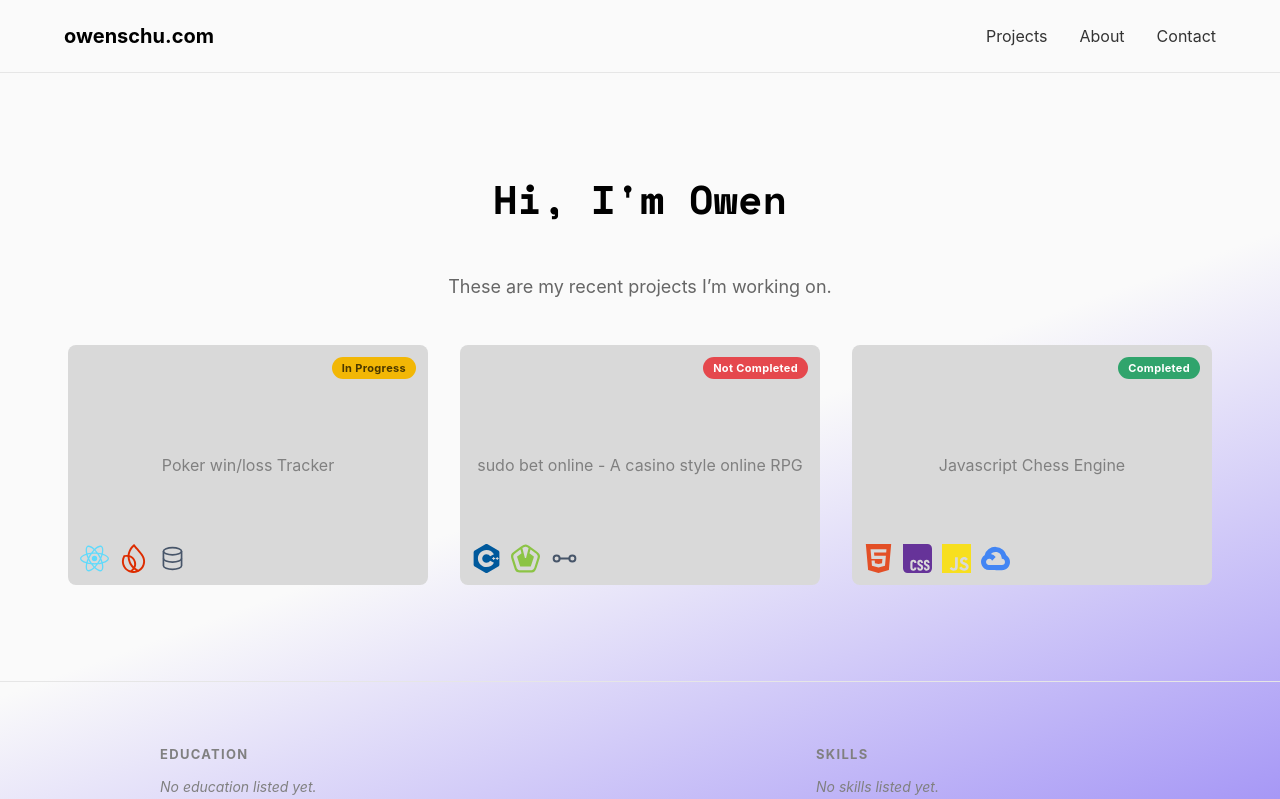
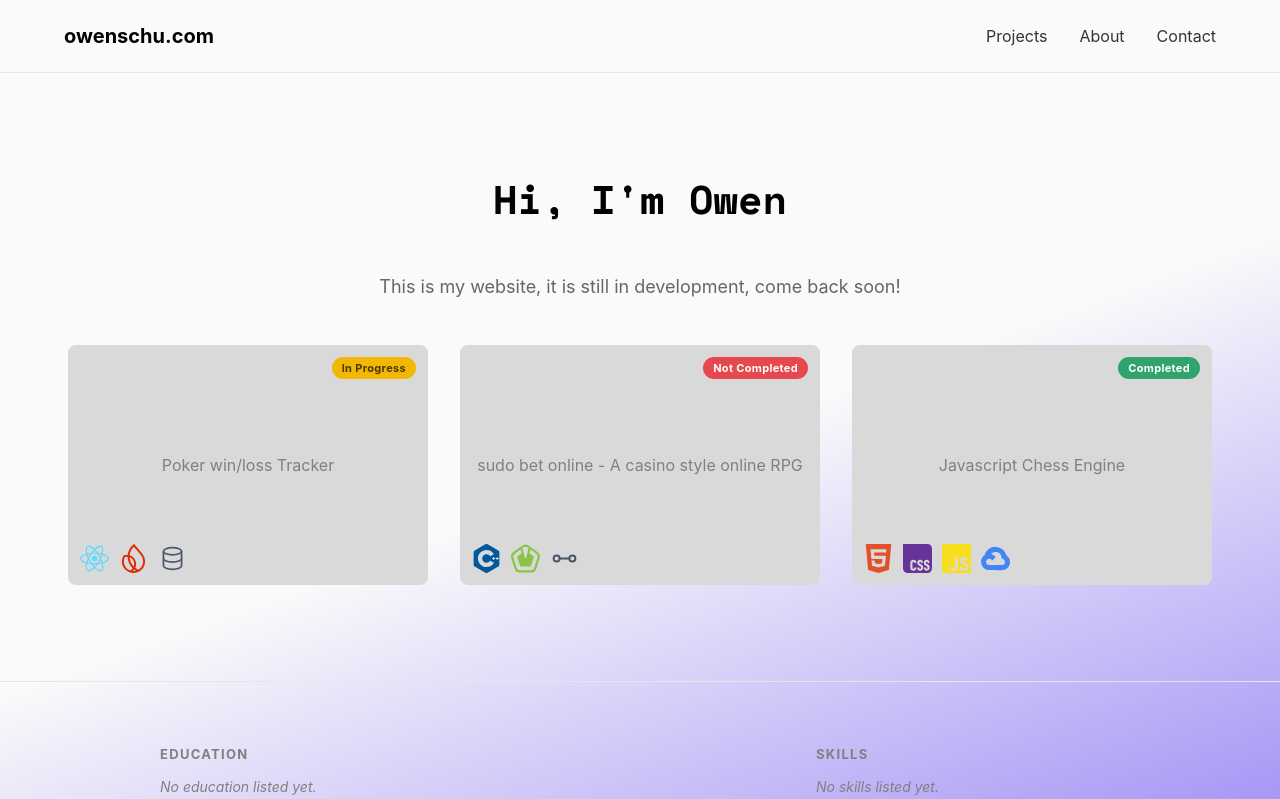
Before and after one commit to owenschu7/owenschu_site, a Django app: template owenschu/templates/index.html in a window 1280 px wide. Shown: the top 799 px of the page. Run offline with Django 5.2, Linux system fonts and the light colour scheme; the template is opened without the code that fills it, so the values that code supplies are empty.

Commit message:
changed subheader to say website in progress

```diff
--- a/owenschu/templates/index.html
+++ b/owenschu/templates/index.html
@@ -127,7 +127,7 @@
       <!-- CHANGED: h1 scramble-decodes in place (see scrambleReveal() below); everything else
            below it stays hidden (hero.css) until the entrance sequence reaches it -->
       <h1 class="hero__title scramble" data-text="Hi, I'm Owen">Hi, I'm Owen</h1>
-      <p class="hero__subtitle">These are my recent projects I’m working on.</p>
+      <p class="hero__subtitle">This is my website, it is still in development, come back soon!</p>
 
       <div class="project-boxes">
         <div class="project-box">
```
